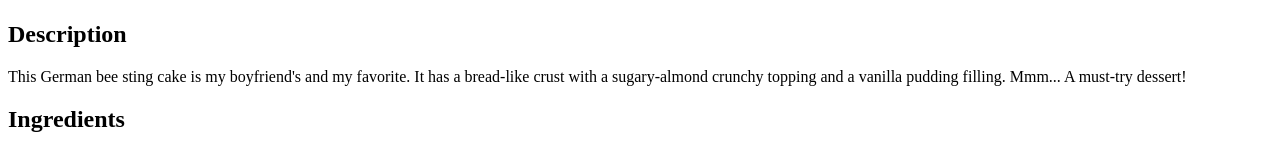
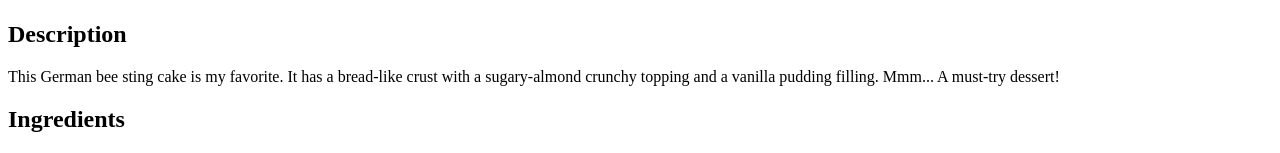
Before and after one commit to Clayton044/odin-recipes, a plain HTML site: page recipes/beestingcake.html in a window 1280 px wide. Shown: the part 609-762 px from the top of the page. Drawn offline with Linux system fonts and the light colour scheme.

```diff
--- a/recipes/beestingcake.html
+++ b/recipes/beestingcake.html
@@ -14,7 +14,7 @@
 
     <h2>Description</h2>
     <p>
-        This German bee sting cake is my boyfriend's and my favorite.
+        This German bee sting cake is my favorite.
         It has a bread-like crust with a sugary-almond crunchy topping
         and a vanilla pudding filling. Mmm... A must-try dessert!
     </p>
```
